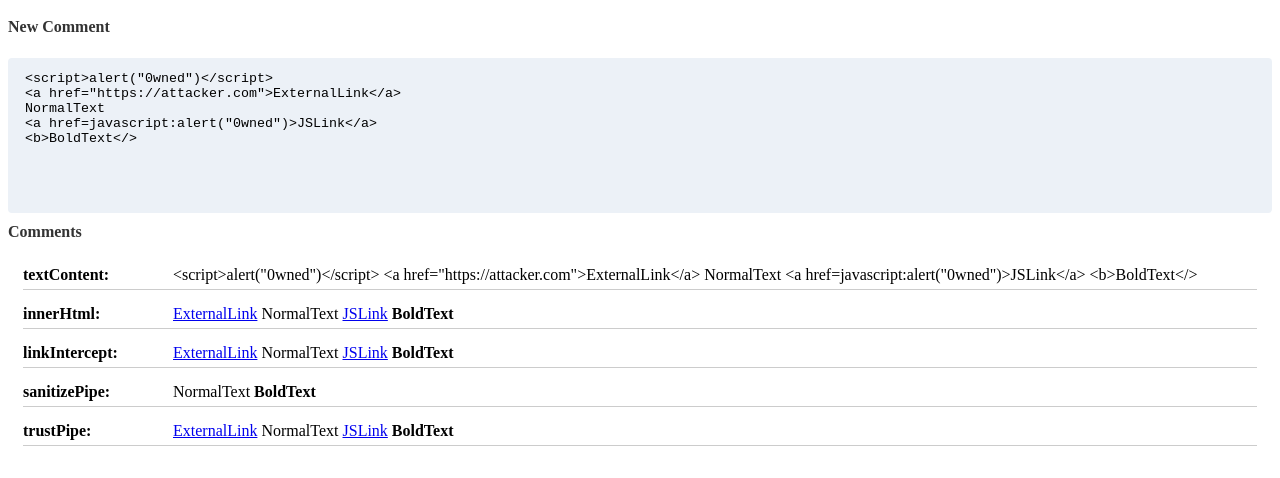
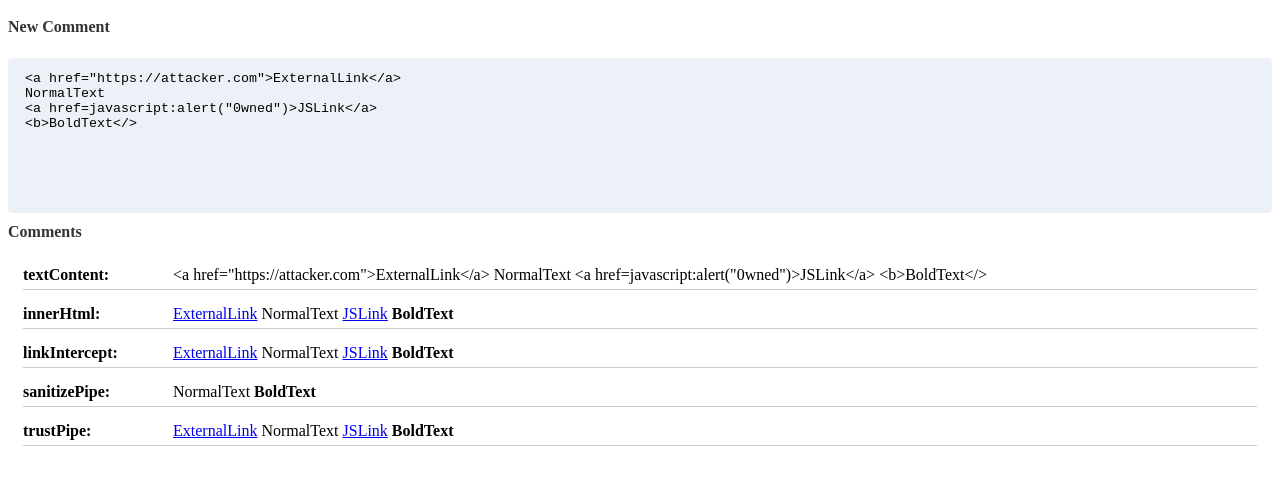
Before and after one commit to dannyduc/sanitize-comments, an Angular app: page / in a window 1280 px wide. Shown: the top 478 px of the page. Built offline with nearby package versions, Linux system fonts and the light colour scheme.

Commit message:
1 file modified

```diff
--- a/src/app/comment/comment.component.ts
+++ b/src/app/comment/comment.component.ts
@@ -11,7 +11,6 @@ export class CommentComponent implements OnInit {
     author: "Danny",
     created: new Date(),
     note:
-      '<script>alert("0wned")</script>\n' +
       '<a href="https://attacker.com">ExternalLink</a>\n' +
       "NormalText\n" +
       '<a href=javascript:alert("0wned")>JSLink</a>\n' +
```
